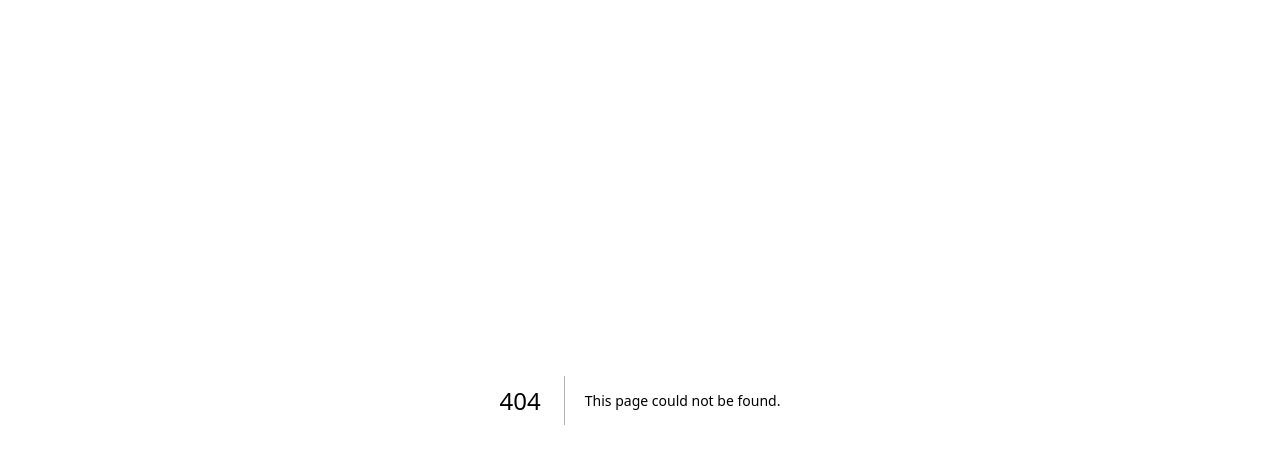
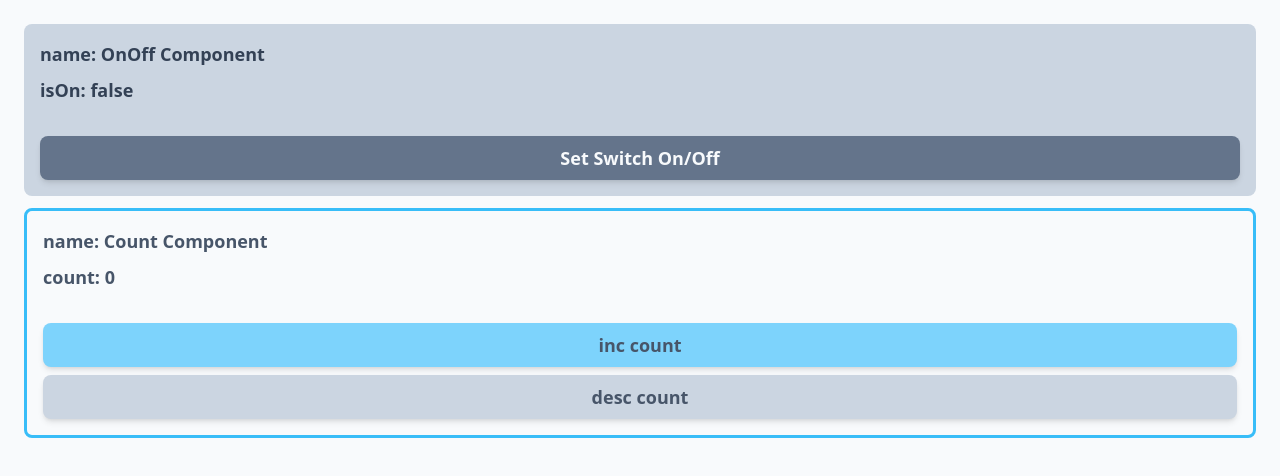
Before and after one commit to chane81/zustand-with-persist-next, a Next.js app: page /context-ground in a window 1280 px wide. Before the commit this address had no page. Shown: the top 476 px of the page. Built offline with nearby package versions, Linux system fonts and the light colour scheme.

Commit message:
feat: context api + zustand 사용 case 추가

```diff
--- /dev/null
+++ b/src/pages/context-ground.tsx
@@ -0,0 +1,16 @@
+import { MyProvider } from '@/stores/myStore';
+import Count from '@/views/my-ground/Count';
+import OnOff from '@/views/my-ground/OnOff';
+
+const contextGround = () => {
+  return (
+    <MyProvider>
+      <div className='flex flex-col gap-3 items-center justify-start p-6 bg-slate-50 min-h-screen'>
+        <OnOff />
+        <Count />
+      </div>
+    </MyProvider>
+  );
+};
+
+export default contextGround;
--- /dev/null
+++ b/src/stores/myStore.tsx
@@ -0,0 +1,96 @@
+import type { TCreateStore, TSelector } from '@/utils/zustandUtils';
+import { makeStore } from '@/utils/zustandUtils';
+import type { ReactNode } from 'react';
+import { createContext, useContext, useRef } from 'react';
+import { shallow } from 'zustand/shallow';
+import { useStoreWithEqualityFn } from 'zustand/traditional';
+
+interface IUser {
+  name: string;
+  age: number;
+}
+
+/** state */
+interface IState {
+  count: number;
+  isOn: boolean;
+  users: IUser[];
+  car: {
+    name: string;
+    price: number;
+  };
+}
+
+/** action */
+interface IAction {
+  setInc: () => void;
+  setDesc: () => void;
+  setSwitch: () => void;
+  getCount: () => number;
+}
+
+/** store */
+export type TStore = IState & Partial<IAction>;
+
+/** 초기화 값 */
+export const initState: TStore = {
+  count: 0,
+  isOn: false,
+  users: [],
+  car: {
+    name: 'bmw',
+    price: 500,
+  },
+};
+
+/** store */
+export const createStore = makeStore<TStore>(
+  (set, get) => ({
+    ...initState,
+    setInc: () => {
+      set((state) => {
+        state.count += 1;
+      });
+    },
+    setDesc: () => {
+      set((state) => {
+        state.count -= 1;
+      });
+    },
+    setSwitch: () => {
+      set((state) => {
+        state.isOn = !state.isOn;
+      });
+    },
+    getCount: () => {
+      return get().count;
+    },
+  }),
+  'myStore',
+);
+
+type CreateStore = TCreateStore<TStore>;
+
+export const MyContext = createContext<CreateStore | null>(null);
+
+export const MyProvider = ({ children }: { children: ReactNode }) => {
+  const storeRef = useRef<CreateStore>();
+
+  if (!storeRef.current) {
+    storeRef.current = createStore;
+  }
+
+  return (
+    <MyContext.Provider value={storeRef.current}>{children}</MyContext.Provider>
+  );
+};
+
+export function useMyStore<U>(selector: TSelector<TStore, U>): U {
+  const store = useContext(MyContext);
+
+  if (!store) {
+    throw new Error('Missing StoreProvider');
+  }
+
+  return useStoreWithEqualityFn(store, selector, shallow);
+}
--- /dev/null
+++ b/src/views/my-ground/Count.tsx
@@ -0,0 +1,15 @@
+import { useVeeStore } from '@/stores/veeStore';
+import Count from '@/components/Count';
+import { useMyStore } from '@/stores/myStore';
+
+const VeeCount = () => {
+  const { count, setInc, setDesc } = useMyStore((state) => ({
+    count: state.count,
+    setInc: state.setInc,
+    setDesc: state.setDesc,
+  }));
+
+  return <Count count={count} setInc={setInc} setDesc={setDesc} />;
+};
+
+export default VeeCount;
--- /dev/null
+++ b/src/views/my-ground/OnOff.tsx
@@ -0,0 +1,13 @@
+import OnOff from '@/components/OnOff';
+import { useMyStore } from '@/stores/myStore';
+
+const VeeOnOff = () => {
+  const { isOn, setSwitch } = useMyStore((state) => ({
+    isOn: state.isOn,
+    setSwitch: state.setSwitch,
+  }));
+
+  return <OnOff isOn={isOn} setSwitch={setSwitch} />;
+};
+
+export default VeeOnOff;
```
